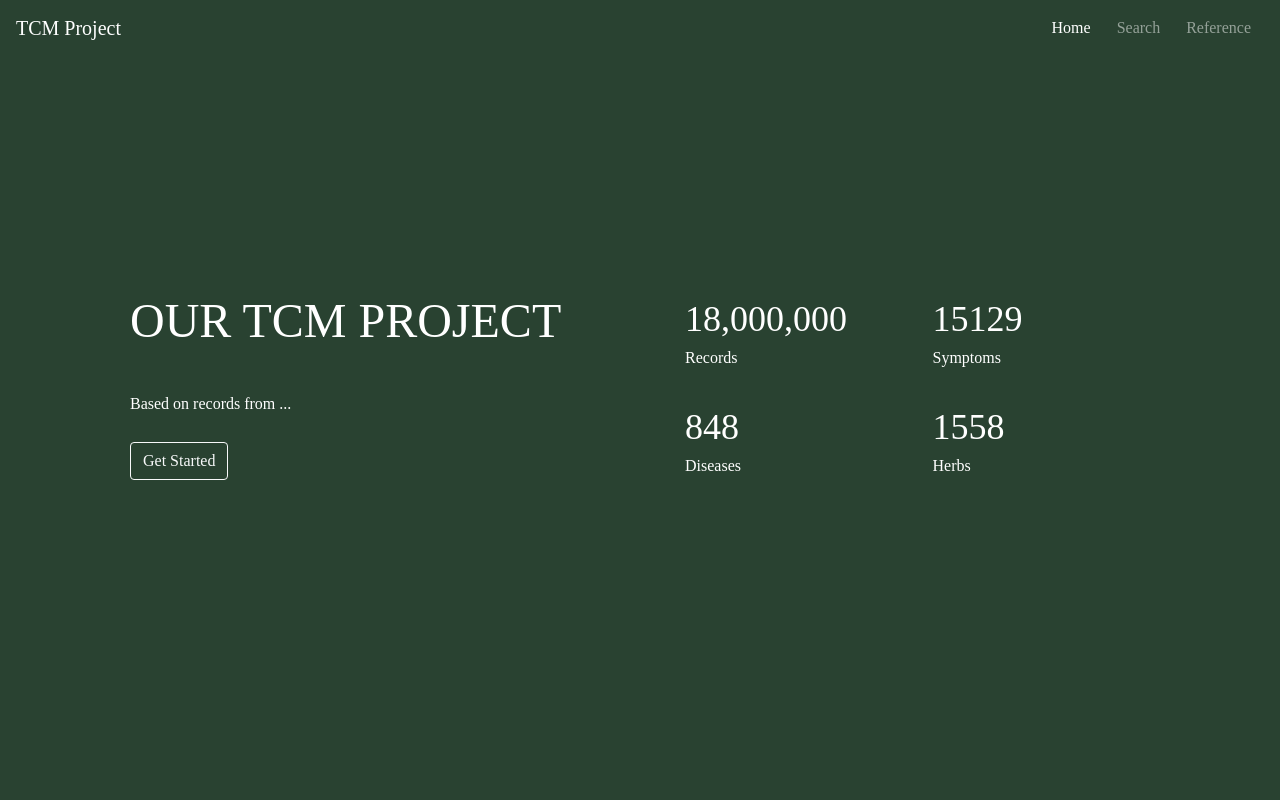
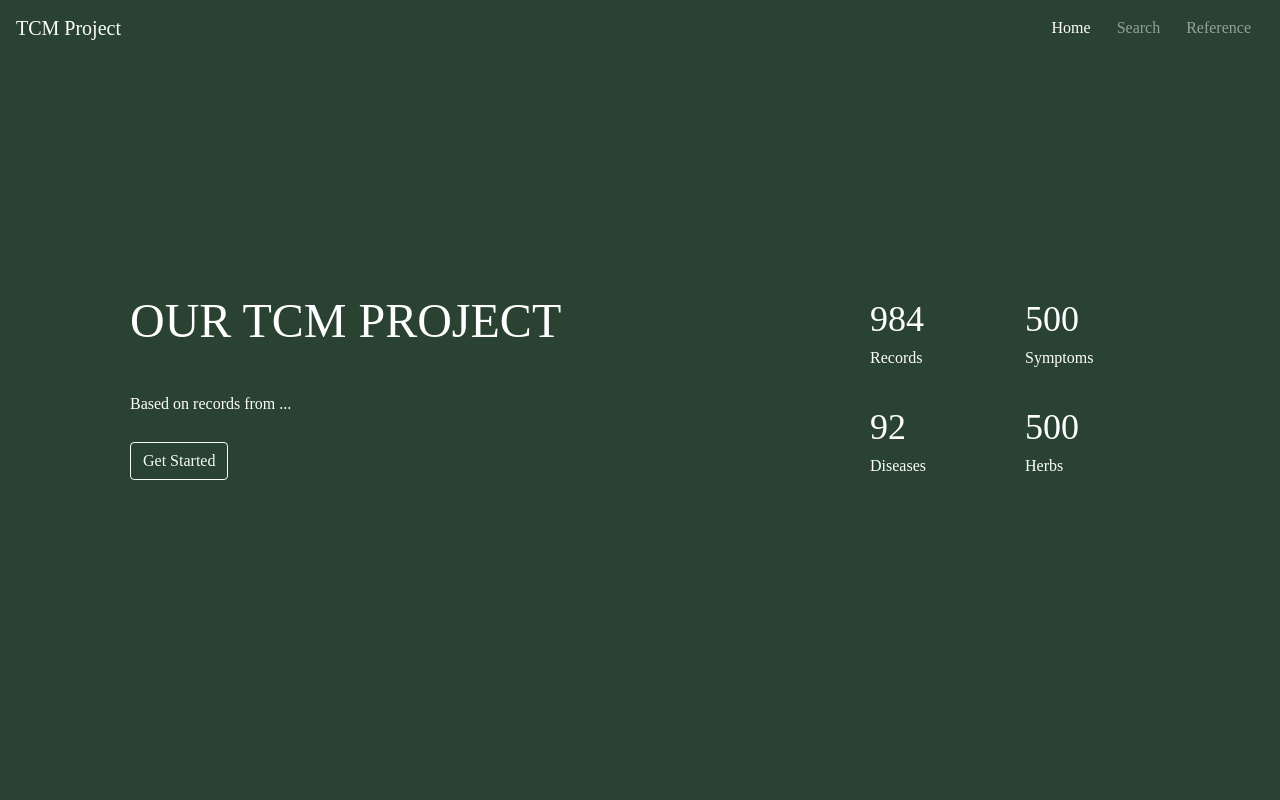
Before and after one commit to sumerinlan/TCM-Project, a plain HTML site: page index.html in a window 1280 px wide. Shown: the top 800 px of the page. Drawn offline with nearby package versions, Linux system fonts and the light colour scheme; a script that the page names is missing.

Commit message:
main page change

```diff
--- a/index.html
+++ b/index.html
@@ -71,7 +71,7 @@
 	<section id="home" class="section">
 		<div class="container">
 			<div class="row">
-				<div class="col-12 col-lg-6">
+				<div class="col-12 col-lg-8">
 					<div class="container">
 						<div class="row">
 							<div class="col-12">
@@ -91,23 +91,23 @@
 					</div>
 				</div>
 
-				<div class="col-12 col-lg-6">
+				<div class="col-12 col-lg-4">
 					<div class="container">
 						<div class="row">
 							<div class="col-12 col-sm-6 highlights animated fadeInDown">
-								<div class="digit">18,000,000</div>
+								<div class="digit">984</div>
 								<div class="type">Records</div>
 							</div>
 							<div class="col-12 col-sm-6 highlights animated fadeInDown">
-								<div class="digit">15129</div>
+								<div class="digit">500</div>
 								<div class="type">Symptoms</div>
 							</div>
 							<div class="col-12 col-sm-6 highlights animated fadeInDown">
-								<div class="digit">848</div>
+								<div class="digit">92</div>
 								<div class="type">Diseases</div>
 							</div>
 							<div class="col-12 col-sm-6 highlights animated fadeInDown">
-								<div class="digit">1558</div>
+								<div class="digit">500</div>
 								<div class="type">Herbs</div>
 							</div>
 						</div>
```
